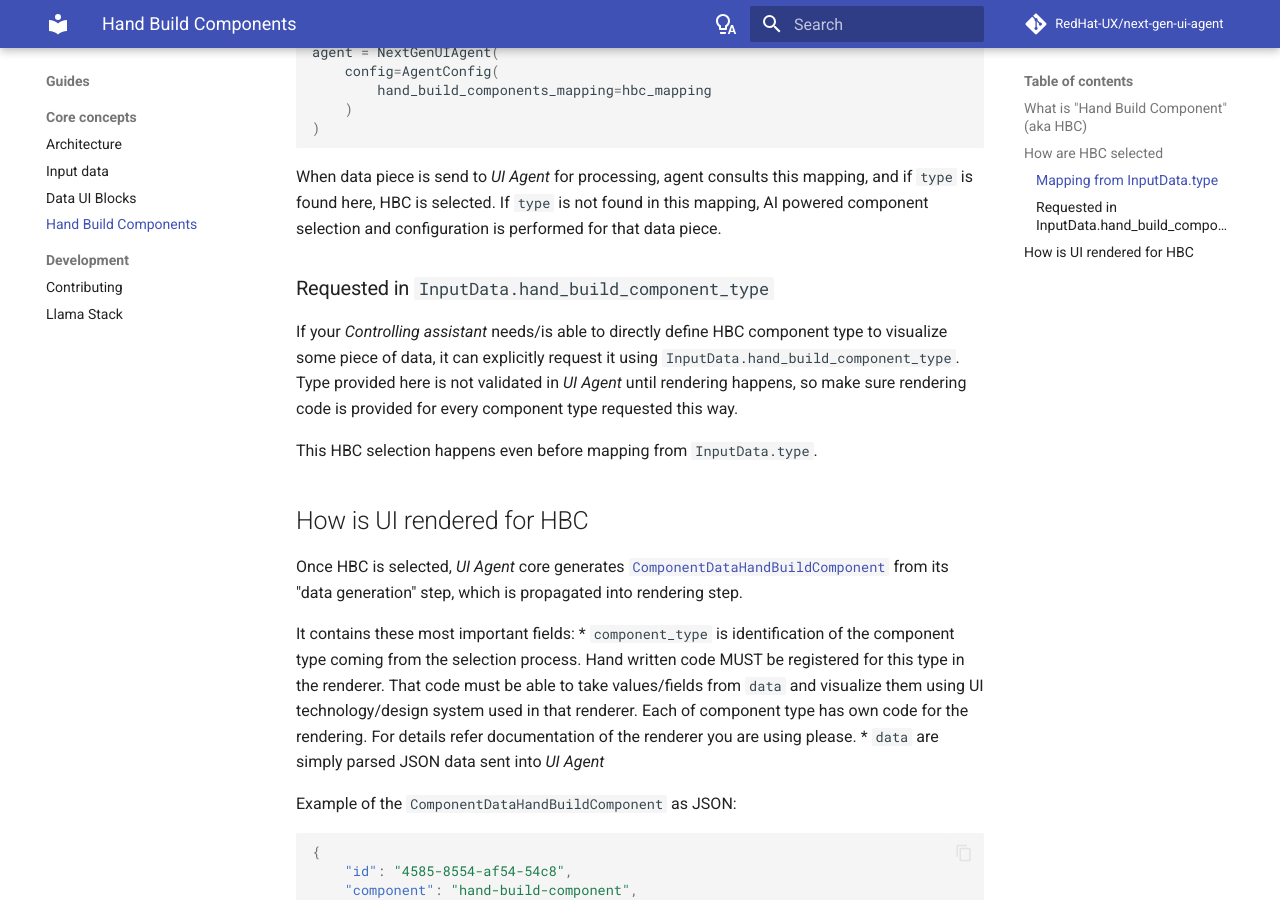
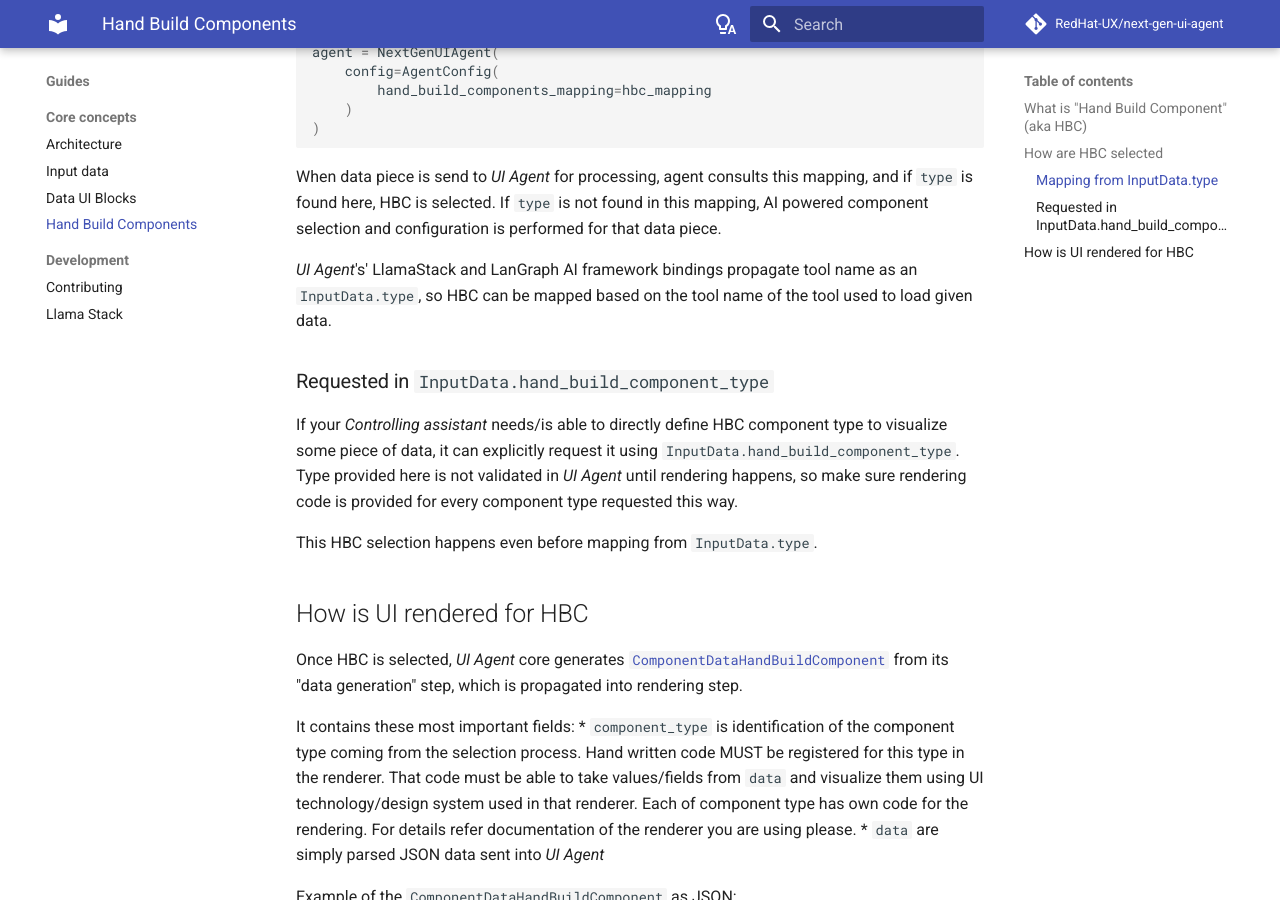
Before and after one commit to RedHat-UX/next-gen-ui-agent, an MkDocs documentation site: the page built from docs/guide/hand_build_components.md, in a window 1280 px wide and 900 px high, scrolled down 1040 px. Built offline with MkDocs 1.6.1 and Material for MkDocs 9.7.7, drawn with Linux system fonts in a browser that asks for light colours; comment, search, counter and statistics services are not loaded.

Commit message:
docs: HBC docs added info about LanGraph and LlamaStack mapping

```diff
--- a/docs/guide/hand_build_components.md
+++ b/docs/guide/hand_build_components.md
@@ -42,6 +42,9 @@ agent = NextGenUIAgent(
 When data piece is send to *UI Agent* for processing, agent consults this mapping, and if `type` is found here, HBC is selected.
 If `type` is not found in this mapping, AI powered component selection and configuration is performed for that data piece.
 
+*UI Agent*'s' LlamaStack and LanGraph AI framework bindings propagate tool name as an `InputData.type`, so HBC can be mapped based
+on the tool name of the tool used to load given data.
+
 ### Requested in `InputData.hand_build_component_type`
 
 If your *Controlling assistant* needs/is able to directly define HBC component type to visualize some piece of data, it can
```
